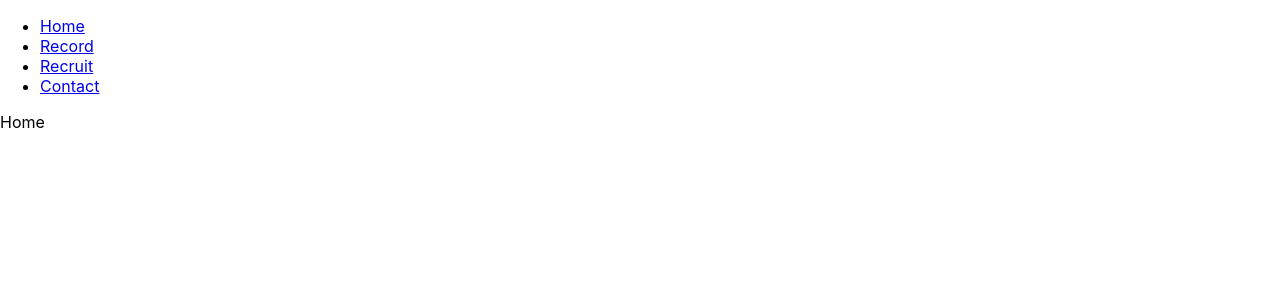
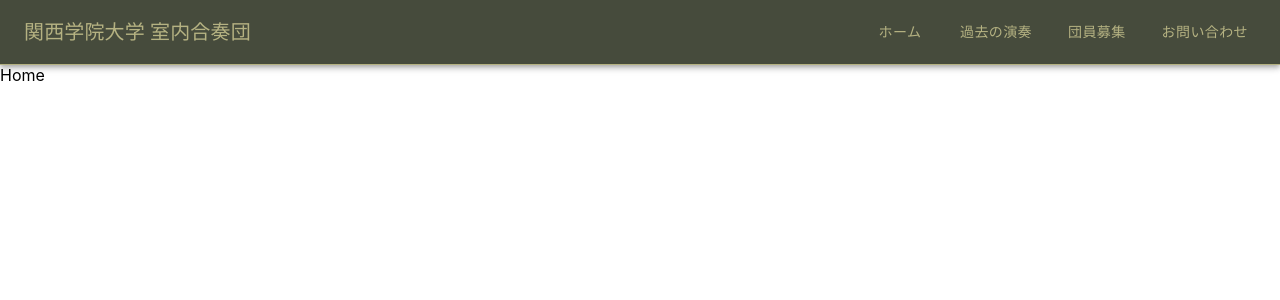
Before and after one commit to gassoudan/club_hp, a React (Create React App) app: page / in a window 1280 px wide. Shown: the top 300 px of the page. Built offline with nearby package versions, Linux system fonts and the light colour scheme.

Commit message:
change style of header

```diff
--- a/src/Header.jsx
+++ b/src/Header.jsx
@@ -1,17 +1,46 @@
-import React from 'react'
+import React from 'react';
+import { AppBar, Toolbar, Typography, Button } from '@mui/material';
 import { Link } from 'react-router-dom';
+import { styled } from '@mui/system';
 
-export default function Header() {
+// スタイルを定義
+const StyledAppBar = styled(AppBar)({
+  backgroundColor: '#464B3C', // ヘッダーの背景色
+  borderBottom: '1px solid #B5B282', // 下線の色
+});
+
+const StyledTypography = styled(Typography)({
+  flexGrow: 1,
+  color: '#B5B282', // タイトルの色
+});
+
+const StyledButton = styled(Button)({
+  color: '#B5B282', // ナビゲーションリンクの色
+  marginLeft: '20px',
+});
+
+function Header() {
   return (
-    <header>
-      <nav>
-        <ul>
-          <li><Link to="/">Home</Link></li>
-          <li><Link to="/record">Record</Link></li>
-          <li><Link to="/recruit">Recruit</Link></li>
-          <li><Link to="/contact">Contact</Link></li>
-        </ul>
-      </nav>
-    </header>
-  )
+    <StyledAppBar position="static">
+      <Toolbar>
+        <StyledTypography variant="h6">
+          関西学院大学 室内合奏団
+        </StyledTypography>
+        <StyledButton component={Link} to="/">
+          ホーム
+        </StyledButton>
+        <StyledButton component={Link} to="/record">
+          過去の演奏
+        </StyledButton>
+        <StyledButton component={Link} to="/recruit">
+          団員募集
+        </StyledButton>
+        <StyledButton component={Link} to="/contact">
+          お問い合わせ
+        </StyledButton>
+      </Toolbar>
+    </StyledAppBar>
+  );
 }
+
+export default Header;
```
